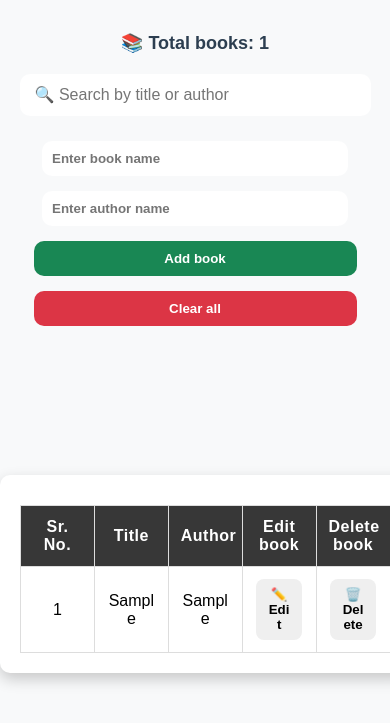
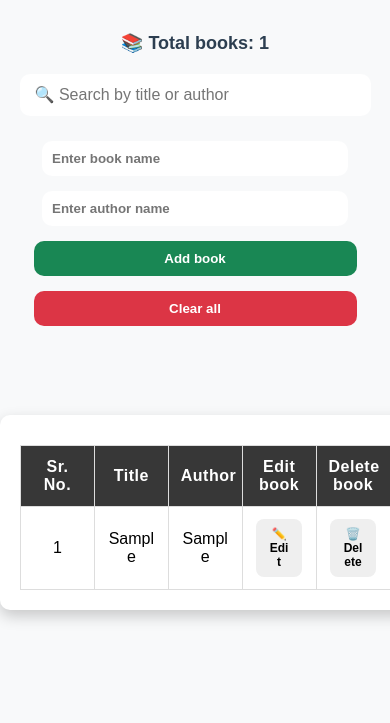
Before and after one commit to himanshujadav27/book-manager, a plain HTML site: page index.html in a window 390 px wide. Both pictures are taken after typing "Sample", "Sample" into the empty fields and a click on the button "Add book". Shown: the part 119-842 px from the top of the page. Drawn offline with Linux system fonts and the light colour scheme.

Commit message:
button issue in mobile fix

```diff
--- a/assets/style.css
+++ b/assets/style.css
@@ -329,9 +329,16 @@ td button:hover {
 
         width:95%;
 
+
     }
 
-    .container-table{
+    td button {
+
+        font-size:12px
+
+    }
+
+    .table-wrapper{
 
         width:95%;
 
```
